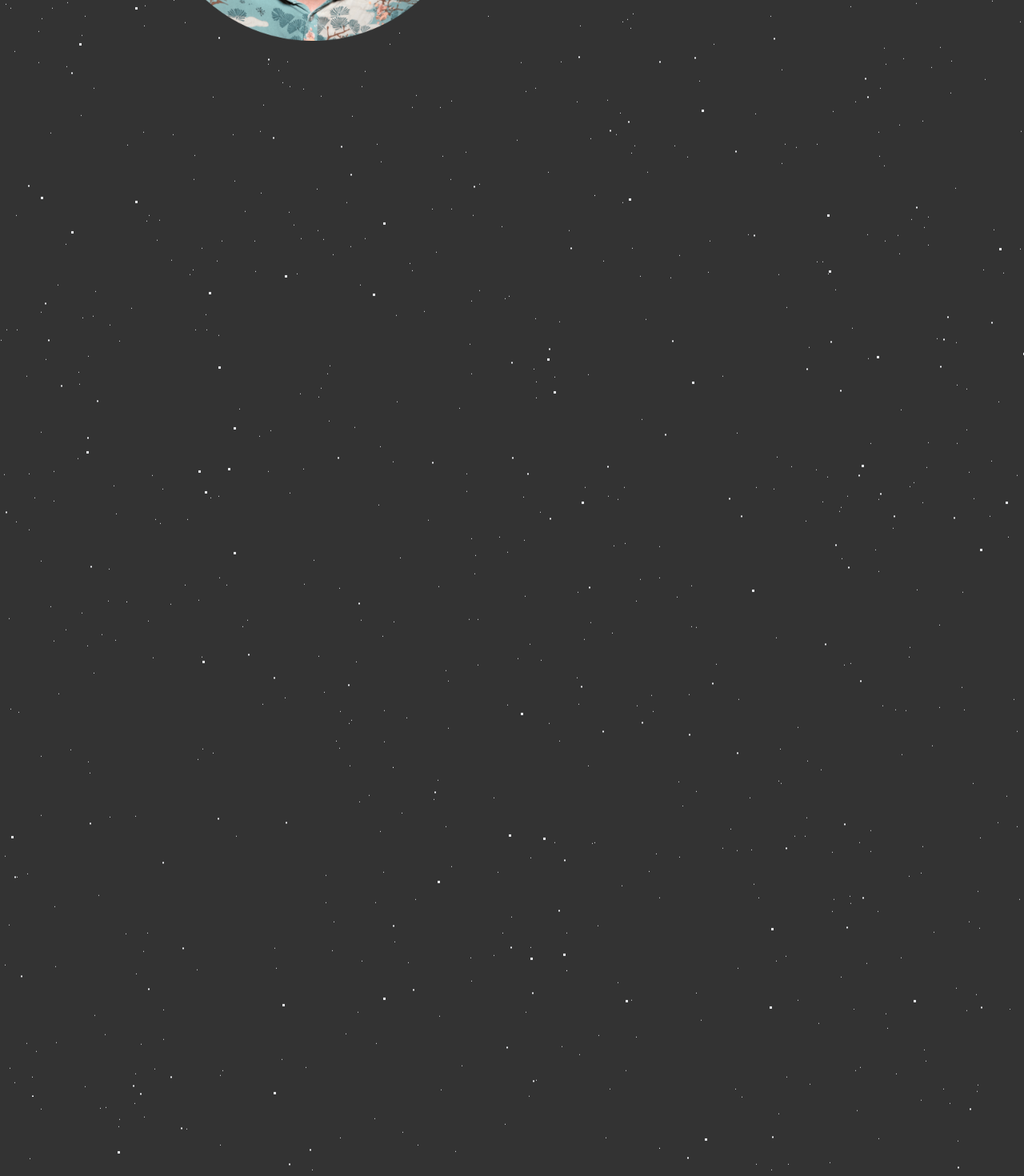
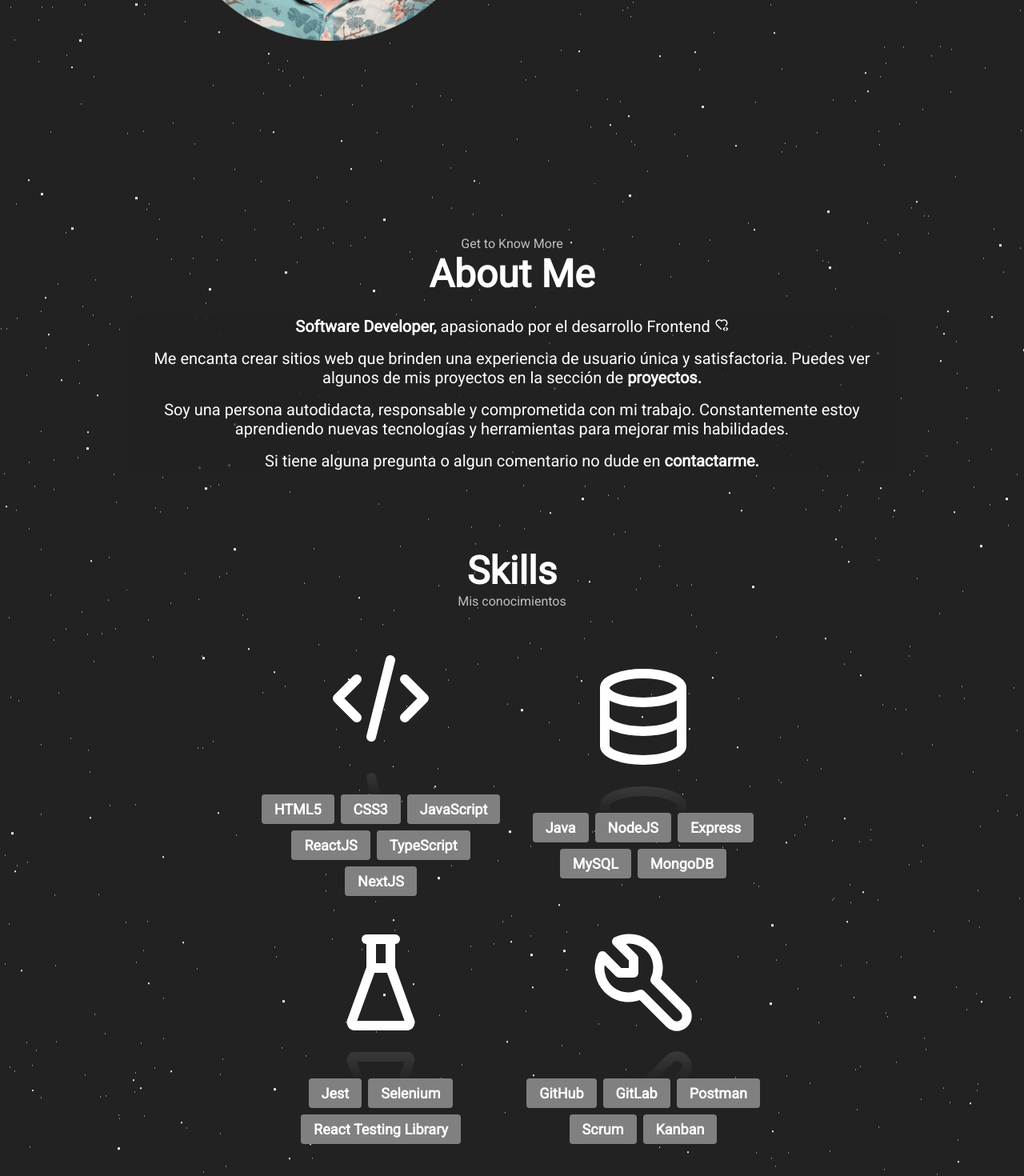
Before and after one commit to MartinBernachea/portfolio, a Next.js app: page / in a window 1280 px wide. Shown: the part 553-2023 px from the top of the page at 80% size. Before the commit the page ends 816 px from the top, so only its background shows below. Built offline with nearby package versions, Linux system fonts and the light colour scheme.

Commit message:
portfolio update: Hero updated, About + Skills updated. added some CSS details

```diff
--- a/package.json
+++ b/package.json
@@ -1,5 +1,5 @@
 {
-  "name": "martin1",
+  "name": "my-portfolio",
   "version": "0.1.0",
   "private": true,
   "scripts": {
@@ -9,8 +9,10 @@
     "lint": "next lint"
   },
   "dependencies": {
+    "@tabler/icons-react": "^2.35.0",
     "eslint": "8.50.0",
     "eslint-config-next": "13.5.2",
+    "heroicons": "^2.0.18",
     "next": "13.5.2",
     "react": "18.2.0",
     "react-dom": "18.2.0"
--- /dev/null
+++ b/src/app/components/About.js
@@ -0,0 +1,36 @@
+'use client'
+import { useState } from 'react'
+import Skills from './Skills'
+import { IconHeartCode } from '@tabler/icons-react'
+
+export default function AboutMe() {
+
+    return (
+        <section id='AboutMe'>
+            <p className='section--text-p1'>Get to Know More</p>
+            <h1 className='title'>About Me</h1>
+            <div className='section--about-container'>
+                <p><span className="font-bold">Software Developer,</span> apasionado por el desarrollo Frontend <IconHeartCode width={18} height={18}/></p>
+
+                <div className='divider'/>
+
+                Me encanta crear sitios web que brinden una
+                experiencia de usuario única y satisfactoria. Puedes ver algunos de
+                mis proyectos en la sección de{" "}
+                <a className="font-bold" href="#">proyectos.</a>
+
+                <div className='divider'/>
+
+                Soy una persona autodidacta, responsable y comprometida con mi
+                trabajo. Constantemente estoy aprendiendo nuevas tecnologías y
+                herramientas para mejorar mis habilidades.
+
+                <div className='divider'/>
+
+                Si tiene alguna pregunta o algun comentario no dude en{" "}
+                <a className="font-bold" href="#"> contactarme.</a>
+            </div>
+                <Skills/>
+        </section>
+    )
+}
--- a/src/app/components/Header.js
+++ b/src/app/components/Header.js
@@ -14,7 +14,7 @@
         <>
             <nav id='desktop-nav'>
                 <div className='logo'>
-                    {"{ martin }"}
+                    <a href='/'>{"{ martin }"}</a>
                 </div>
                 <ul className='nav-links'>
                     <li><a href='#AboutMe'>About Me</a></li>
--- a/src/app/components/Hero.js
+++ b/src/app/components/Hero.js
@@ -1,8 +1,12 @@
 'use client'
 import { useState } from 'react'
 import Image from 'next/image'
+import {
+    IconBrandGithub,
+    IconBrandLinkedin
+} from '@tabler/icons-react'
 
-export default function AboutMe() {
+export default function Hero() {
 
     function openResume() {
         window.open('/assets/resume-example.pdf')
@@ -38,17 +42,15 @@
                     </button>
                 </div>
                 <div className='section--socials'>
-                <Image
+                <IconBrandGithub
                     className='section--socials-icon'
-                    src="/assets/icons/github.png"
                     alt="profile-pic"
                     width={35}
                     height={35}
                     // onClick={relocate}
                 />
-                <Image
+                <IconBrandLinkedin
                     className='section--socials-icon'
-                    src="/assets/icons/linkedin.png"
                     alt="profile-pic"
                     width={35}
                     height={35}
--- /dev/null
+++ b/src/app/components/Skills.js
@@ -0,0 +1,188 @@
+import {
+    IconFlask,
+    IconCode,
+    IconDatabase,
+    IconTool,
+} from "@tabler/icons-react";
+
+const skills = [
+    {
+        id: 1,
+        id_dropdown: "frontend",
+        title: "Frontend",
+        icon: (
+            <IconCode
+                className="skills--icon"
+                id="frontend"
+                style={{
+                    WebkitBoxReflect:
+                        "below 3px linear-gradient(transparent, transparent, transparent, #04060f25)",
+                }}
+            />
+        ),
+        skills: [
+            {
+                id: 1,
+                skill: "HTML5",
+            },
+            {
+                id: 2,
+                skill: "CSS3",
+            },
+            {
+                id: 3,
+                skill: "JavaScript",
+            },
+            {
+                id: 4,
+                skill: "ReactJS",
+            },
+            {
+                id: 5,
+                skill: "TypeScript",
+            },
+            {
+                id: 6,
+                skill: "NextJS",
+            },
+        ],
+    },
+    {
+        id: 2,
+        id_dropdown: "backend",
+        title: "Backend",
+        icon: (
+            <IconDatabase
+                className="skills--icon"
+                id="backend"
+                style={{
+                    WebkitBoxReflect:
+                        "below 3px linear-gradient(transparent, transparent, transparent, #04060f25)",
+                }}
+            />
+        ),
+        skills: [
+            {
+                id: 1,
+                skill: "Java",
+            },
+            {
+                id: 2,
+                skill: "NodeJS",
+            },
+            {
+                id: 3,
+                skill: "Express",
+            },
+            {
+                id: 5,
+                skill: "MySQL",
+            },
+            {
+                id: 6,
+                skill: "MongoDB",
+            },
+        ],
+    },
+    {
+        id: 3,
+        id_dropdown: "testing",
+        icon: (
+            <IconFlask
+                className="skills--icon"
+                id="testing"
+                style={{
+                    WebkitBoxReflect:
+                        "below 3px linear-gradient(transparent, transparent, transparent, #04060f25)",
+                }}
+            />
+        ),
+        title: "Testing",
+        skills: [
+            {
+                id: 1,
+                skill: "Jest",
+            },
+            {
+                id: 2,
+                skill: "Selenium",
+            },
+            {
+                id: 3,
+                skill: "React Testing Library",
+            },
+        ],
+    },
+    {
+        id: 4,
+        id_dropdown: "tools",
+        title: "Herramientas",
+        icon: (
+            <IconTool
+                className="skills--icon"
+                id="tools"
+                style={{
+                    WebkitBoxReflect:
+                        "below 3px linear-gradient(transparent, transparent, transparent, #04060f25)",
+                }}
+            />
+        ),
+        skills: [
+            {
+                id: 1,
+                skill: "GitHub",
+            },
+            {
+                id: 2,
+                skill: "GitLab",
+            },
+            {
+                id: 3,
+                skill: "Postman",
+            },
+            {
+                id: 4,
+                skill: "Scrum",
+            },
+            {
+                id: 5,
+                skill: "Kanban",
+            },
+        ],
+    },
+];
+
+export default function Skills() {
+    return (
+        <section className="section--skills">
+            <div className="section--skills-title-container">
+                <h1 className="title">Skills</h1>
+                <p className="section--text-p1">
+                    Mis conocimientos
+                </p>
+            </div>
+            <div className="skills-card-container">
+                {skills.map((skill) => (
+                    <div
+                        className="skills--card"
+                        key={skill.id}
+                    >
+                        <span className="skills--card-icon">{skill.icon}</span>
+                        <p className="skills--card-label">
+                            {skill.skills.map((skill) => {
+                                return (
+                                    <span
+                                        className="skills--card-text"
+                                        key={skill.id}
+                                    >
+                                        {skill.skill}
+                                    </span>
+                                );
+                            })}
+                        </p>
+                    </div>
+                ))}
+            </div>
+        </section>
+    )
+}
--- a/src/app/globals.css
+++ b/src/app/globals.css
@@ -5,6 +5,13 @@
   --font-mono: Verdana ,ui-monospace, Menlo, Monaco, 'Cascadia Mono', 'Segoe UI Mono',
     'Roboto Mono', 'Oxygen Mono', 'Ubuntu Monospace', 'Source Code Pro',
     'Fira Mono', 'Droid Sans Mono', 'Courier New', monospace;
+}
+
+.font-bold {
+  font-weight: bold;
+}
+.divider {
+  margin-bottom: 1rem;
 }
 
 * {
@@ -22,17 +29,12 @@
 }
 
 body {
-  background: #333;
+  background: #222;
 }
 
 a {
   color: inherit;
   text-decoration: none;
-}
-
-a,
-.btn {
-  transition: all 300ms ease;
 }
 
 /* HEADER  */
@@ -51,6 +53,10 @@
   font-weight: bold;
   font-size: 1.5rem;
 }
+.logo:hover {
+  transform: scale(1.3);
+  transition: all 200ms ease-in-out;
+}
 
 .nav-links {
   list-style: none;
@@ -65,8 +71,11 @@
   text-underline-offset: .8rem;
 }
 
-.logo:hover {
+.logo a:hover {
   cursor: default;
+  color: #fff;
+  text-decoration: none;
+  cursor: pointer;
 }
 
 /* HAMBURGER MENU */
@@ -150,7 +159,6 @@
 
 section {
   padding-top: 4vh;
-  height: 96vh;
   margin: 0 10rem;
   box-sizing: border-box;
   min-height: fit-content;
@@ -166,7 +174,7 @@
   display: flex;
   justify-content: center;
   gap: 5rem;
-  height: 80vh;
+  height: 93vh;
 }
 
 .section--img-container {
@@ -191,11 +199,13 @@
 
 .section--text-p1 {
   text-align: center;
+  color: #bfbfbf;
 }
 
 .section--text-p2 {
   font-size: 1.75rem;
   margin-bottom: 1rem;
+  color: #bfbfbf;
 }
 
 .title {
@@ -250,3 +260,75 @@
   background: rgb(53, 53, 53);
   color: #fff;
 }
+
+/* ABOUT SECTION */
+
+
+.section--about-container {
+  margin: 25px auto;
+  text-align: center;
+  font-size: 1.25rem;
+  background: rgba(34, 34, 34, .8);
+  border-radius: 15px;
+}
+.section--about-container a {
+  margin-bottom: 1rem;
+}
+/* SKILLS */
+
+.skills--icon {
+  width: 9rem;
+  height: 9rem;
+}
+
+.section--skills {
+  margin-bottom: 2.5rem;
+}
+
+.section--skills-title-container {
+  width: 100%;
+  display: flex;
+  flex-direction: column;
+  justify-content: center;
+  align-items: center;
+  margin-top: 2.5rem;
+}
+
+.skills-subtitle {
+  font-size: 0.875rem;
+}
+
+.skills-card-container {
+  margin-top: 1.25rem;
+  display: grid;
+  grid-template-columns: repeat(2, minmax(0, 1fr));
+  gap: 1rem;
+}
+
+.skills--card {
+  width: 100%;
+  display: flex;
+  justify-content: center;
+  flex-direction: column;
+  align-items: center;
+  margin-top: 1.25rem;
+}
+.skills--card-icon {
+  height: 12rem;
+}
+
+.skills--card-label {
+  font-size: 1.125rem;
+  display: flex;
+  gap: 0.5rem;
+  flex-wrap: wrap;
+  justify-content: center;
+}
+
+.skills--card-text {
+  background-color: #808080;
+  padding: 0.5rem 1rem;
+  border-radius: 0.25rem;
+  font-weight: bold;
+  color: #fff;
+}
--- a/src/app/layout.js
+++ b/src/app/layout.js
@@ -2,9 +2,12 @@
 import './styles/stars.css'
 import './styles/mediaqueries.css'
 
-import { Inter } from 'next/font/google'
+import { Roboto } from 'next/font/google'
 
-const inter = Inter({ subsets: ['latin'] })
+const roboto = Roboto({
+  weight: '400',
+  subsets: ['latin'],
+})
 
 export default function RootLayout({ children }) {
   return (
@@ -37,7 +40,7 @@
         <link rel="icon" href="/favicon.ico" />
         <title>Martin Bernachea 👨🏼‍💻</title>
       </head>
-      <body className={inter.className}>
+      <body className={roboto.className}>
         {children}
         <div className="bg-animation">
           <div id="stars"></div>
--- a/src/app/page.js
+++ b/src/app/page.js
@@ -1,12 +1,14 @@
 import Image from 'next/image'
 import Header from './components/Header'
 import Hero from './components/Hero'
+import AboutMe from './components/About'
 
 export default function Home() {
   return (
     <main>
       <Header />
       <Hero />
+      <AboutMe />
     </main>
   )
 }
```
Also changed, not shown: 1 other file (tests, documents, lock files or other folders).
